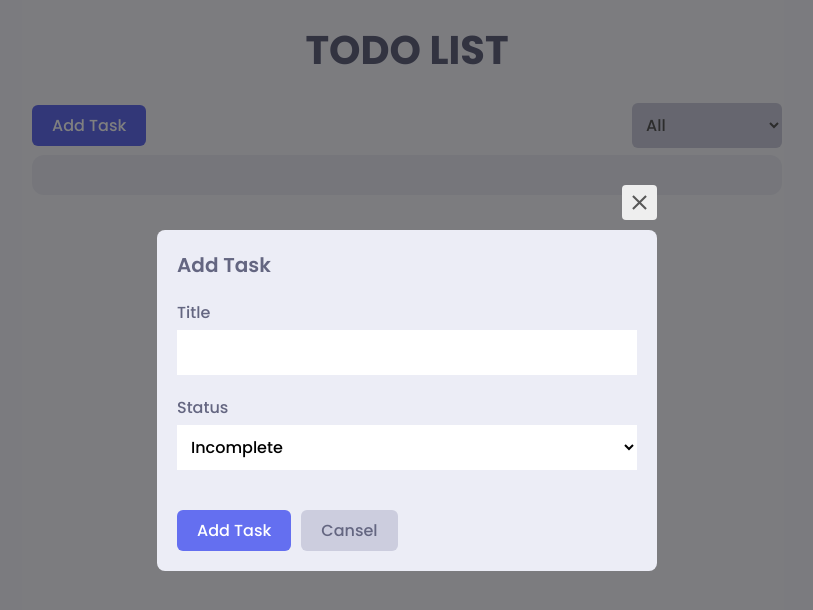
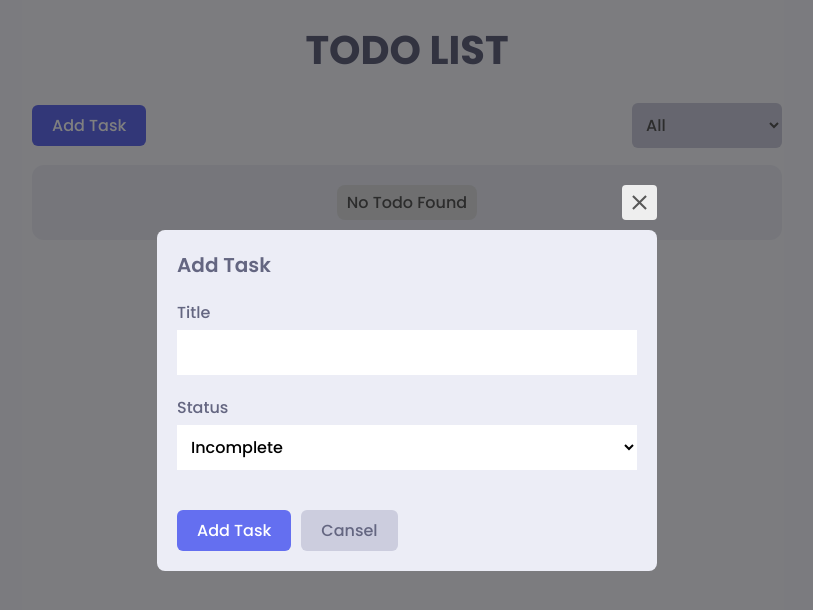
Before and after one commit to Denis-Paziak/Todo-list, a React (Create React App) app: page / in a window 1280 px wide. Both pictures are taken after a click on the button "Add Task". Shown: the top 610 px of the page, without its empty margins (233-1046 px from the left). Built offline with nearby package versions, Linux system fonts and the light colour scheme.

Commit message:
animation

```diff
--- a/src/components/AppContent.js
+++ b/src/components/AppContent.js
@@ -1,7 +1,9 @@
 import React from 'react';
 import {useSelector} from "react-redux";
 import TodoItem from "./TodoItem";
-import styles from '../styles/modules/app.module.scss'
+import styles from '../styles/modules/app.module.scss';
+import {AnimatePresence, motion} from "framer-motion";
+
 function AppContent() {
     const todos = useSelector(state => state.todo.todoList);
     const filterStatus = useSelector(state => state.todo.filterStatus);
@@ -14,12 +16,36 @@ function AppContent() {
        return  el.status === filterStatus
     });
 
+    const container = {
+        hidden: { opacity: 0, y: 10 },
+        show: {
+            opacity: 1,
+            transition: {
+                staggerChildren: 0.1
+            }
+        },
+    }
+
+    const item = {
+        hidden: { opacity: 0, y: 10 },
+        show: { opacity: 1, y: 0 },
+    }
+
     return (
-        <div className={styles.content__wrapper}>
-            {filterTodo.map(el => {
-                return <TodoItem key={el.id} todo={el} />
-            }).reverse()}
-        </div>
+            <motion.div className={styles.content__wrapper}
+                        variants={container}
+                        initial="hidden"
+                        animate="show">
+
+                <AnimatePresence>
+                    {filterTodo.map(el => {
+                        return <TodoItem key={el.id} todo={el} />
+                    }).reverse()}
+                </AnimatePresence>
+
+                {filterTodo.length === 0 && <motion.p variants={item} className={styles.emptyText}>No Todo Found</motion.p>}
+
+            </motion.div>
     );
 }
 
--- a/src/components/TodoItem.js
+++ b/src/components/TodoItem.js
@@ -6,6 +6,7 @@ import {deleteTodo, updateTodo} from "../redux/slices/todoSlice";
 import {toast} from "react-hot-toast";
 import TodoModal from "./TodoModal";
 import CheckButton from "./CheckButton";
+import {motion} from "framer-motion";
 
 const TodoItem = ({todo}) => {
     const [modalOpen, setModalOpen] = useState(false);
@@ -40,9 +41,14 @@ const TodoItem = ({todo}) => {
         }));
     }
 
+    const item = {
+        hidden: { opacity: 0 },
+        show: { opacity: 1 },
+    }
+
     return (
         <>
-            <div className={`${styles.item} ${styleClass}`}>
+            <motion.div variants={item} className={`${styles.item} ${styleClass}`}>
                 <div className={styles.todoDetails}>
                     <CheckButton checked={checked} checkHandler={checkHandler}/>
                     <div className={styles.texts}>
@@ -58,7 +64,9 @@ const TodoItem = ({todo}) => {
                         <MdEdit />
                     </div>
                 </div>
-            </div>
+
+            </motion.div>
+
             <TodoModal type="update" modalOpen={modalOpen} setModalOpen={setModalOpen} todo={todo}/>
         </>
     );
--- a/src/components/TodoModal.js
+++ b/src/components/TodoModal.js
@@ -6,6 +6,7 @@ import {useDispatch} from "react-redux";
 import {addTodo, updateTodo} from "../redux/slices/todoSlice";
 import {v4} from "uuid";
 import {toast} from "react-hot-toast";
+import {AnimatePresence, motion} from "framer-motion";
 
 const TodoModal = ({modalOpen, setModalOpen, type, todo}) => {
     const [title, setTitle] = useState('');
@@ -61,15 +62,31 @@ const TodoModal = ({modalOpen, setModalOpen, type, todo}) => {
                 toast.error("No Changes Made.");
             }
         }
-
-
     }
 
-    if(!modalOpen) return <></>;
+    const modalAnim = {
+        init: {
+            y: 10,
+            opacity: 0
+        },
+        show: {
+            y: 0,
+            opacity: 1
+        },
+        exit: {
+            y: -10,
+            opacity: 0
+        },
+    }
 
     return (
-        <div className={styles.wrapper}>
-            <div className={styles.container}>
+        <AnimatePresence>
+            {modalOpen && <div className={styles.wrapper} >
+                <motion.div className={styles.container}
+                     initial="init"
+                     animate="show"
+                     variants={modalAnim}
+                     exit="exit">
                     <div className={styles.closeButton}
                          onClick={() => setModalOpen(false)}>
                         <MdOutlineClose/>
@@ -100,8 +117,10 @@ const TodoModal = ({modalOpen, setModalOpen, type, todo}) => {
                             </Button>
                         </div>
                     </form>
-            </div>
-        </div>
+                </motion.div>
+            </div>}
+
+        </AnimatePresence>
     );
 };
 
--- a/src/styles/modules/todoItem.module.scss
+++ b/src/styles/modules/todoItem.module.scss
@@ -9,6 +9,7 @@
 	margin-bottom: 1.5rem;
 	border-radius: 4px;
 	transition: 0.6s;
+
 	&:last-child {
 		margin-bottom: 0;
 	}
```
Also changed, not shown: 1 other file (tests, documents, lock files or other folders). Lines whose indentation alone changed are shown as unchanged.
